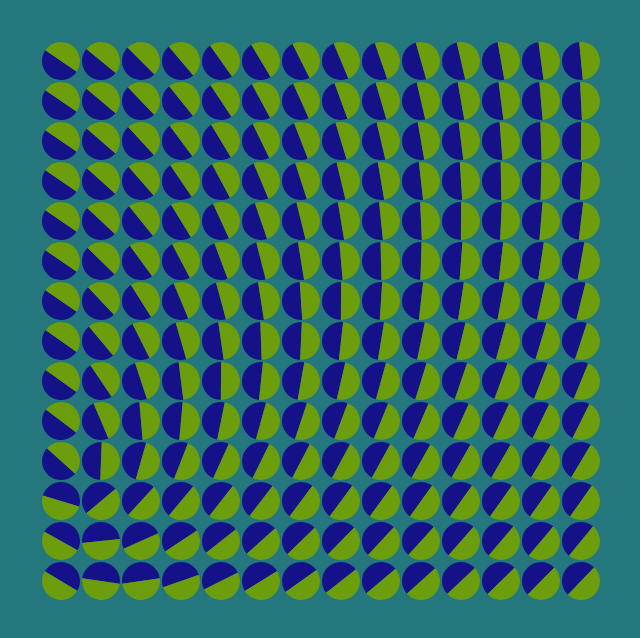
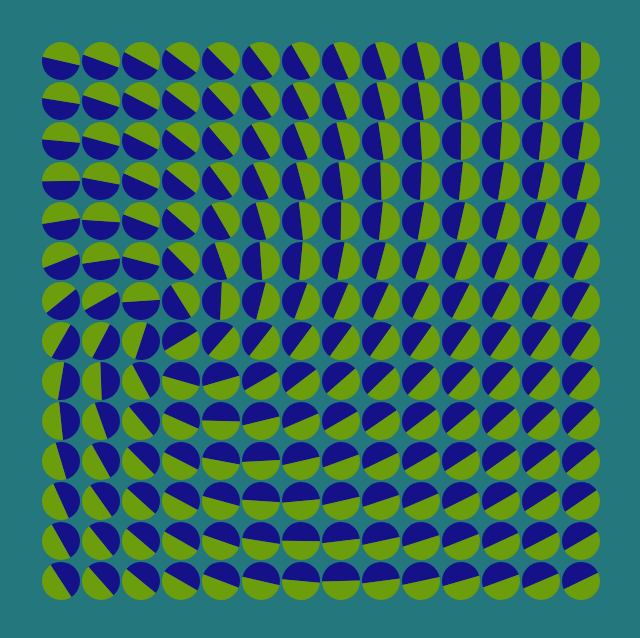
Before and after one commit to kt3k/vector-field-exercise, a website: page p/index.html in a window 1280 px wide. Shown: the whole page, without its empty margins (8-648 px from the left). Drawn offline with Linux system fonts and the light colour scheme.

Commit message:
More complex sinusoidal

```diff
--- a/p/index.html
+++ b/p/index.html
@@ -97,16 +97,19 @@ $(function () {
 
     }, 1000/60);
 
-    var r = 0;
+    var r_s = 0;
+    var r_c = 0;
 
     setInterval(function () {
 
-        r += Math.PI / 80;
+        r_s += Math.PI / 240;
+        r_c += Math.PI / 200;
 
-        r %= 2 * Math.PI;
+        r_s %= 2 * Math.PI;
+        r_c %= 2 * Math.PI;
 
-        window.centerX = (W / 1.5 * Math.sin(r) + W / 2);
-        window.centerY = (H / 2.5 * Math.cos(r) + H / 2);
+        window.centerX = (W / 2.2 * Math.sin(r_s) + W / 2);
+        window.centerY = (H / 2.2 * Math.cos(r_c) + H / 2);
 
     }, 1000/60);
 
```
